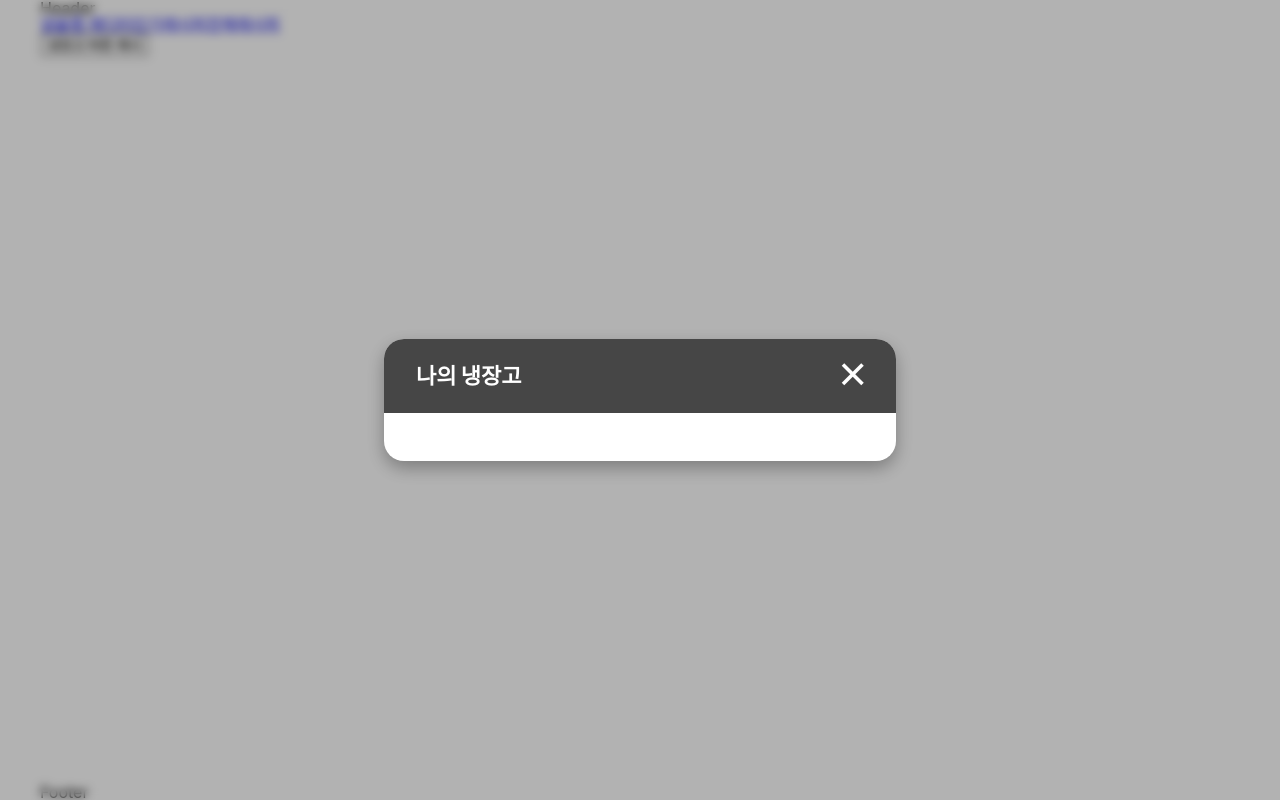
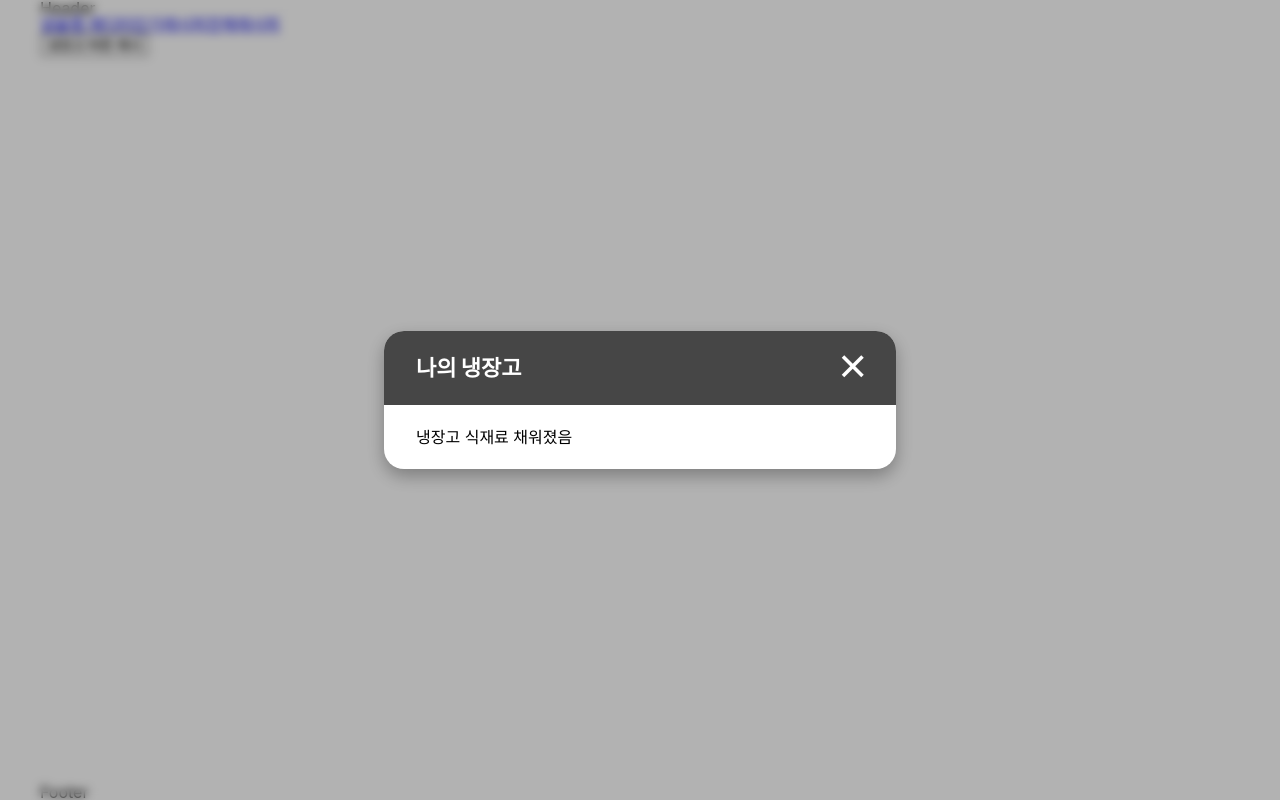
Before and after one commit to helloleesul/our-home-michelin, a React (Create React App) app: page /recipe/1 in a window 1280 px wide. Both pictures are taken after a click on the button "냉장고 버튼 예시". Built offline with nearby package versions, Linux system fonts and the light colour scheme.

Commit message:
feat: 나의 냉장고 defaultProps 추가

```diff
--- a/src/components/MyFridge.js
+++ b/src/components/MyFridge.js
@@ -2,7 +2,30 @@ import React from "react";
 import CloseIcon from "../assets/CloseIcon";
 import { Header, Content } from "./MyFridge.style";
 
-function MyFridge({ onClose }) {
+MyFridge.defaultProps = {
+  fridgeData: [
+    {
+      type: "육류",
+      ingredient: [
+        {
+          name: "닭고기",
+          bestBefore: "20230817",
+        },
+      ],
+    },
+    {
+      type: "야채류",
+      ingredient: [
+        {
+          name: "토마토",
+          bestBefore: "20230817",
+        },
+      ],
+    },
+  ],
+};
+
+function MyFridge({ onClose, fridgeData }) {
   return (
     <>
       <Header>
@@ -11,7 +34,13 @@ function MyFridge({ onClose }) {
           <CloseIcon color="#fff" />
         </button>
       </Header>
-      <Content></Content>
+      <Content>
+        {fridgeData?.length !== 0 ? (
+          <p>냉장고 식재료 채워졌음</p>
+        ) : (
+          <p>냉장고 식재료 비었음</p>
+        )}
+      </Content>
     </>
   );
 }
```
